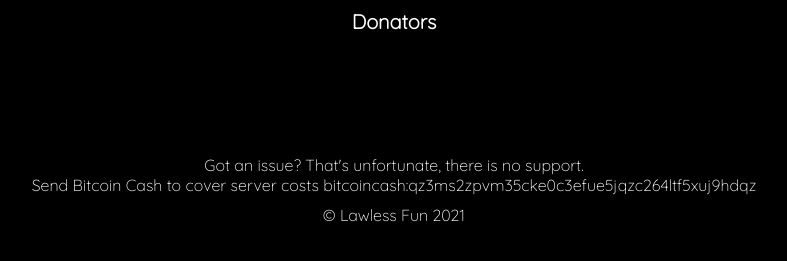
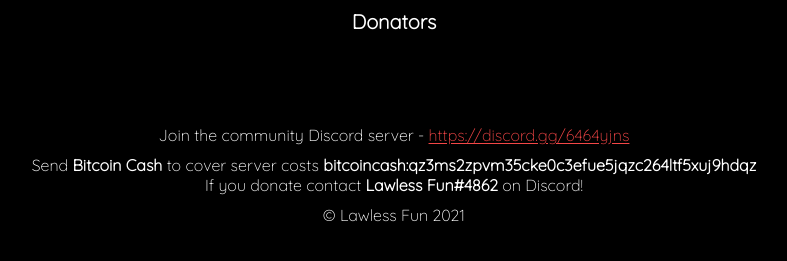
Before and after one commit to lawlessfun/lawlessfun.github.io, a plain HTML site: page index.html in a window 1280 px wide. Shown: the part 565-826 px from the top of the page, without its empty margins (246-1033 px from the left). Drawn offline with Linux system fonts and the light colour scheme.

Commit message:
Update index.html

```diff
--- a/index.html
+++ b/index.html
@@ -15,6 +15,11 @@
 
 			body {
 				margin:0;
+			}
+
+			a {
+				color: #f44646;
+				text-underline-offset: 2px;
 			}
 
 			.buttons {
@@ -180,7 +185,7 @@
 			.footer {
 				position:fixed;
 				bottom:0;
-				height:80px;
+				height:110px;
 				display: block;
 				margin-left: auto;
 				margin-right: auto;
@@ -200,6 +205,7 @@
 				</div>
 				<h2 class="text">Lawless Fun</h2>
 				<h3 class="text">No Rules, 100% Vanilla, Anarchy Minecraft Server</h3>
+
 				<div class="gap-top-30" style="text-align: center;">
 					<p class="text">Here's the IP Address:</p>
 					<h3 class="text ip">play.lawless.fun</h3>
@@ -218,8 +224,9 @@
 			</div>
 
 			<div class="footer">
-				<p class="text">Got an issue? That's unfortunate, there is no support.</p>
-				<p class="text">Send Bitcoin Cash to cover server costs bitcoincash:qz3ms2zpvm35cke0c3efue5jqzc264ltf5xuj9hdqz</p>
+				<p class="text">Join the community Discord server - <a href="https://discord.gg/6464yjns">https://discord.gg/6464yjns</a></p>
+				<p class="text gap-top-10">Send <strong>Bitcoin Cash</strong> to cover server costs <strong>bitcoincash:qz3ms2zpvm35cke0c3efue5jqzc264ltf5xuj9hdqz</strong></p>
+				<p class="text">If you donate contact <strong>Lawless Fun#4862</strong> on Discord!</p>
 				<p class="text gap-top-10">© Lawless Fun 2021</p>
 			</div>
 		</div>
```
